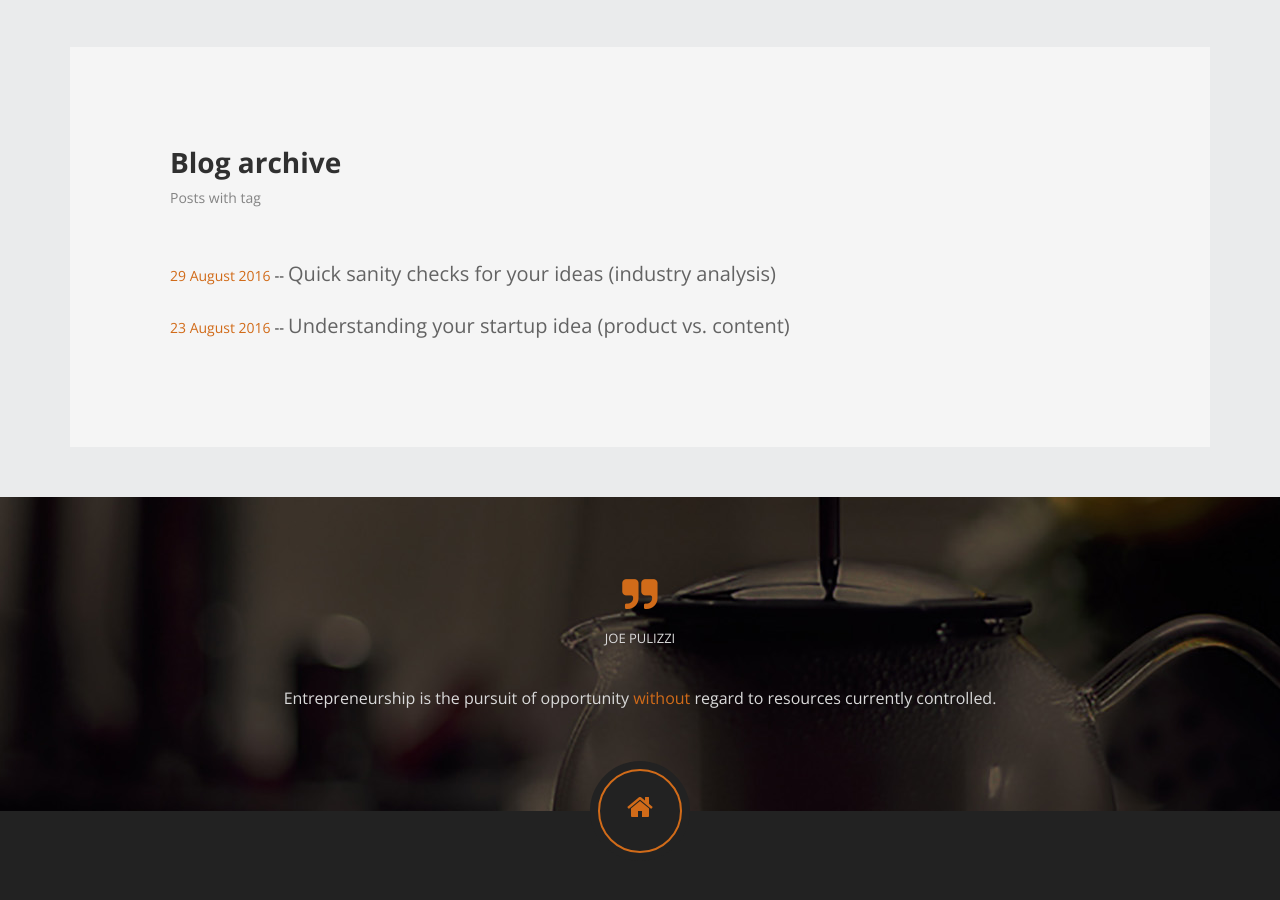
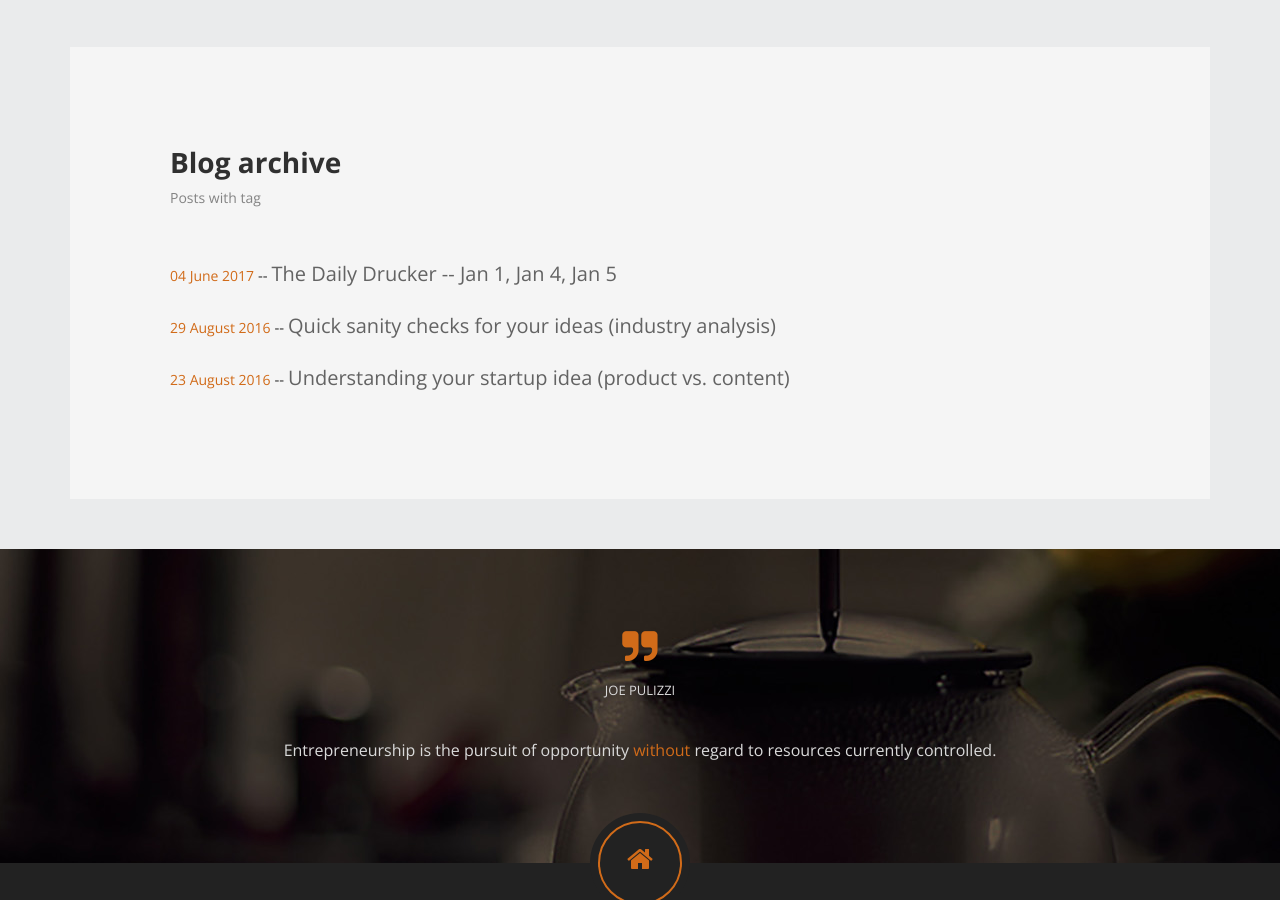
Before and after one commit to findcongwang/findcongwang.github.io, a Jekyll site: the page built from pages/archive.html, in a window 1280 px wide and 900 px high, scrolled down 404 px. Built offline with Jekyll 4.4.1, drawn with Linux system fonts in a browser that asks for light colours.

Commit message:
drucker jan1,4,5

```diff
--- /dev/null
+++ b/_posts/2017-06-04-the-daily-drucker-jan1-jan4-jan5.markdown
@@ -0,0 +1,21 @@
+---
+layout: post_audio
+title:  "The Daily Drucker -- Jan 1, Jan 4, Jan 5"
+date:   2017-06-04
+published: true
+
+tags:
+- Drucker
+- Reading
+
+audio_iframe : <iframe width="100%" height="166" scrolling="no" frameborder="no" src="https://w.soundcloud.com/player/?url=https%3A//api.soundcloud.com/tracks/326055311&amp;color=ff5500&amp;auto_play=false&amp;hide_related=false&amp;show_artwork=true"></iframe>
+
+---
+
+Scattered readings from [The Daily Drucker](https://www.amazon.ca/Daily-Drucker-Insight-Motivation-Getting/dp/0060742445) by Peter F. Drucker.
+
+The articles read were:
+
+- January 1, Integrity in Leadership
+- January 4, Organizational Inertia
+- January 5, Abandonment
--- a/_posts/2017-05-25-stockml-dev-notes-1.markdown
+++ b/_posts/2017-06-10-stockml-dev-notes-1.markdown
@@ -1,7 +1,7 @@
 ---
 layout: post_simple
 title:  "StockML Dev Notes #1"
-date:   2017-05-25
+date:   2017-06-10
 published: false
 comments: true
 author: Cong Wang
@@ -14,8 +14,6 @@ tags:
 - Trading
 
 ---
-
-### **Doing stocks out of nowhere**
 
 Lorem ipsum dolor sit amet, consectetur adipisicing elit, sed do eiusmod tempor incididunt ut labore et dolore magna aliqua. Ut enim ad minim veniam, quis nostrud exercitation ullamco laboris nisi ut aliquip.
 
```
